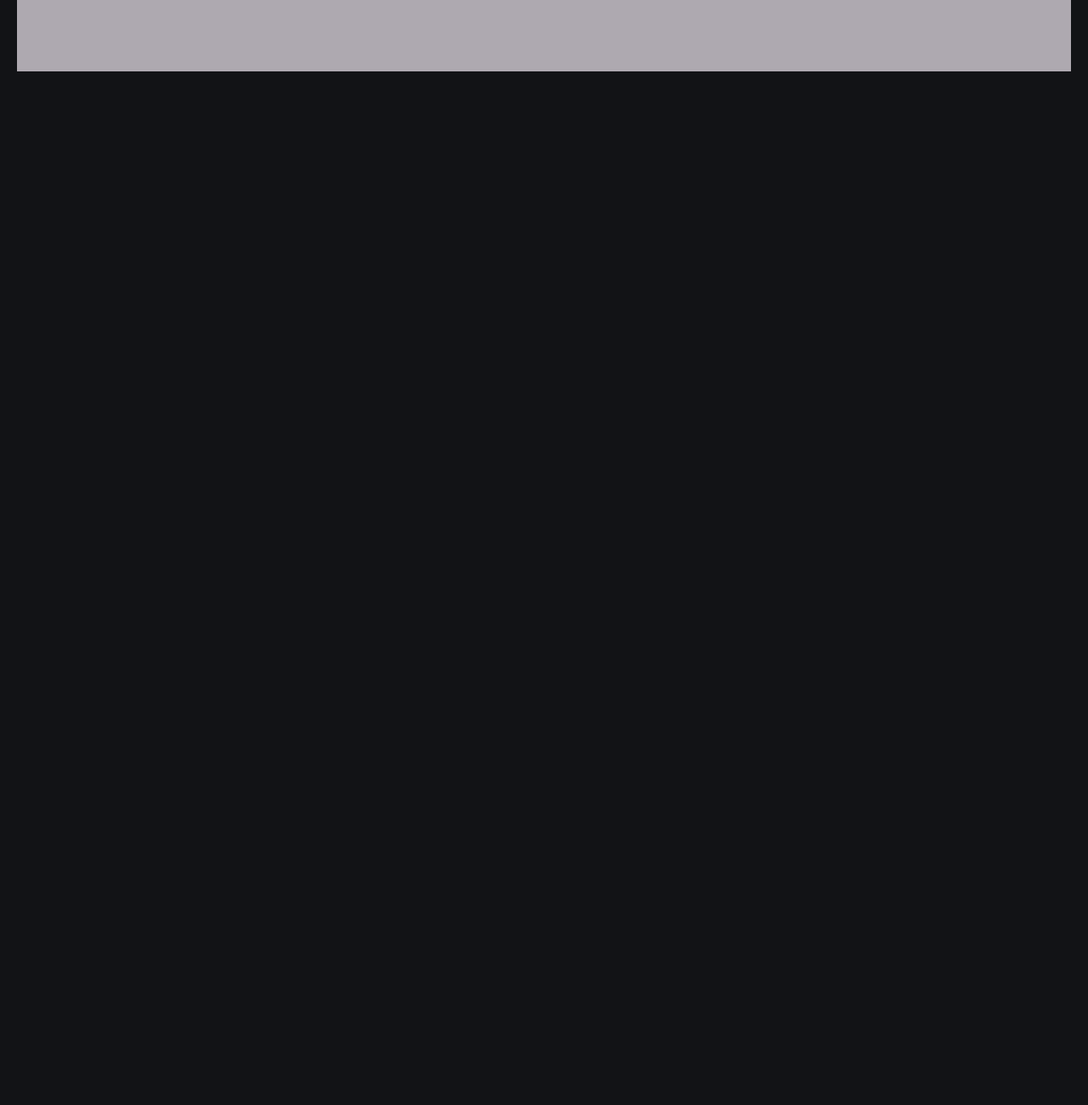
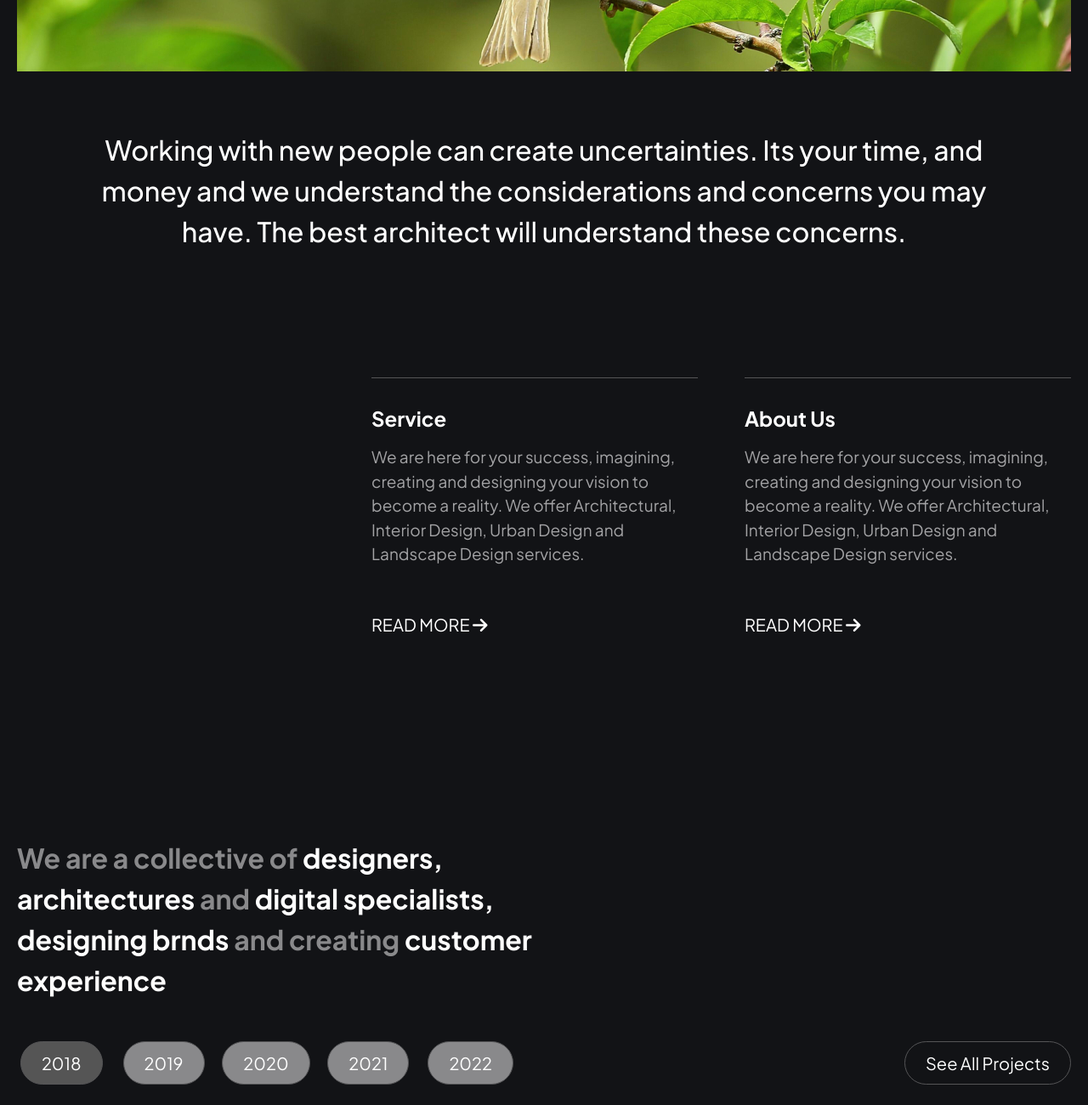
Before and after one commit to PalashHalder/archea-architecture, a plain HTML site: page index.html in a window 1280 px wide. Shown: the part 959-2259 px from the top of the page at 85% size. Before the commit the page ends 1111 px from the top, so only its background shows below. Drawn offline with Linux system fonts and the light colour scheme.

Commit message:
project part initiated

```diff
--- a/index.html
+++ b/index.html
@@ -45,15 +45,54 @@
         </div>
     </section>
      <!-- =========== banner part end =========== -->
+     <!-- ========== mix part start ========== -->
+      <section id="mix-section">
+        <div class="container">
+            <h4>Working with new people can create uncertainties. Its your time, and money and we understand the considerations and concerns you may have. The best architect will understand these concerns. </h4>
+            <div class="mix-item">
+                <div class="mix-service mix-text">
+                    <h5>Service</h5>
+                    <p>We are here for your success, imagining, creating and designing your vision to become a reality. We offer Architectural, Interior Design, Urban Design and Landscape Design services.</p>
+                    <a href="#">READ MORE <span><i class="fa-solid fa-arrow-right"></i></span></a>
+                </div>
+                <div class="mix-about mix-text">
+                    <h5>About Us</h5>
+                    <p>We are here for your success, imagining, creating and designing your vision to become a reality. We offer Architectural, Interior Design, Urban Design and Landscape Design services.</p>
+                    <a href="#">READ MORE <span><i class="fa-solid fa-arrow-right"></i></span></a>
+                </div>
+            </div>
 
+        </div>
 
+      </section>
+     <!-- ========== mix part end ========== -->
 
-
-     <!-- ========== header part start ========== -->
-     <!-- ========== header part end ========== -->
-
-     <!-- ========== header part start ========== -->
-     <!-- ========== header part end ========== -->
+     <!-- ========== projects part start ========== -->
+     <div id="projects">
+        <div class="container">
+            <h3><span>We are a collective of</span> designers, architectures <span>and</span> digital specialists, designing brnds <span>and creating</span> customer experience</h3>
+            <div class="projects-btn">
+                <div class="projects-btn-year">
+                    <a href="#" class="active">2018</a>
+                    <a href="#" class="">2019</a>
+                    <a href="#" class="">2020</a>
+                    <a href="#" class="">2021</a>
+                    <a href="#" class="">2022</a>
+                </div>
+                <div class="projects-btn-all">
+                    <a href="#">See All Projects</a>
+                </div>
+            </div>
+            <div class="projects-item">
+                <div class="projects-item-one"></div>
+                <div class="projects-item-two"></div>
+                <div class="projects-item-three"></div>
+                <div class="projects-item-four"></div>
+                <div class="projects-item-five"></div>
+            </div>
+        </div>
+      </div>
+     <!-- ========== projects part end ========== -->
 
      <!-- ========== header part start ========== -->
      <!-- ========== header part end ========== -->
--- a/styles/style.css
+++ b/styles/style.css
@@ -57,6 +57,7 @@ body{
 #banner{
     margin-top: 132px;
     margin-bottom: 68px;
+
 }
 
 #banner h1{
@@ -72,17 +73,18 @@ body{
 }
 
 .banner-item{
+
     width: 100%;
     height: 444px;
     margin-top: 68px;
-    background: #AEA9B0;
+    background: url(../images/banner.jpg) no-repeat;
     position: relative;
 }
 
 .banner-icon{
     height: 142px;
     width: 142px;
-    background: #121316;
+    background: #FFFFFF;
     border-radius: 50%;
     top: 0;
     right: 39px;
@@ -109,13 +111,123 @@ body{
 /* ========== banner section end ========== */
 
 /* ========== header section start ========== */
-/* ========== header section start ========== */
+#mix-section h4{
+
+    max-width: 1082px;
+    font-size: 32px;
+    color: #FFFFFF;
+   line-height: 150%;
+   text-align: center;
+   margin: 0 auto;
+   font-weight: 500;
+   margin-bottom: 148px;
+}
+
+.mix-item{
+    display: flex;
+    grid-template-columns: 1fr 1fr;
+    justify-content: end;
+    column-gap: 55px;
+    color: #FFFFFF;
+}
+
+.mix-service{
+    width: 384px;
+    border-top: 1px solid #555557;
+}
+
+.mix-about{
+    width: 384px;
+    border-top: 1px solid #555557;
+}
+
+.mix-text h5{
+    margin-top: 32px;
+    font-size: 24px;
+    margin-bottom: 16px;
+}
+
+.mix-text p{
+    font-size: 19px;
+    max-width: 384px;
+    color: #A3A3A5;
+    margin-bottom: 56px;
+    line-height: 150%;
+
+}
+
+.mix-text a{
+    font-size: 20px;
+    margin-bottom: 138px;
+    color: #FFFFFF;
+}
+
+.mix-text p span{
+    margin-left: 12px;
+}
+/* ========== mix section start ========== */
+
+/* ========== projects section start ========== */
+#projects{
+    margin-top: 100px;
+}
+
+#projects h3{
+    font-size: 32px;
+    width: 670px;
+    color: #ffffff;
+    line-height: 150%;
+    margin-bottom: 48px;
+}
+
+#projects h3 span{
+    color: rgba(255, 255, 255, 0.5);
+}
+
+.projects-btn{
+    display: grid;
+    grid-template-columns: 2fr 1fr;
+    align-items: center;
+    padding-bottom: 24px;
+    column-gap: 1px solid rgba(113, 113, 115, 0.6);
+}
+
+.projects-btn .projects-btn-year{
+    display: grid;
+    grid-template-columns: repeat(auto-fill, minmax(102px, 1fr));
+    column-gap: 16px;
+}
+
+.projects-btn .projects-btn-year a{
+    padding: 12px 24px;
+    border: 1px solid #555557;
+    border-radius: 50px;
+    background: rgba(255, 255, 255, 0.5);
+    font-size: 20px;
+    color: #FFFFFF;
+    justify-self: center;
+}
+
+.projects-btn .projects-btn-year .active{
+    background: #555555;
+    color: #ffffff;
+}
+
+.projects-btn .projects-btn-all{
+    justify-self: end;
+}
+
+.projects-btn .projects-btn-all a{
+    color: #FFFFFF;
+    padding: 12px 24px;
+    border: 1px solid #555557;
+    border-radius: 50px;
+    font-size: 20px;
+}
+/* ========== projects section start ========== */
 
 /* ========== header section start ========== */
 /* ========== header section start ========== */
 
 /* ========== header section start ========== */
 /* ========== header section start ========== */
-
-/* ========== header section start ========== */
-/* ========== header section start ========== */
```
Also changed, not shown: images/banner.jpg (added).
